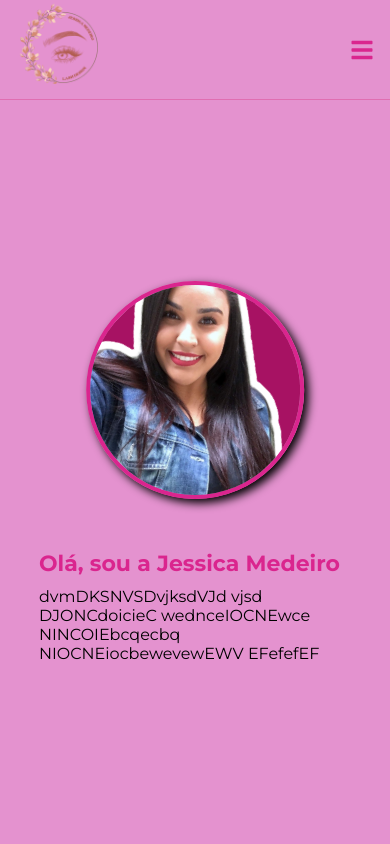
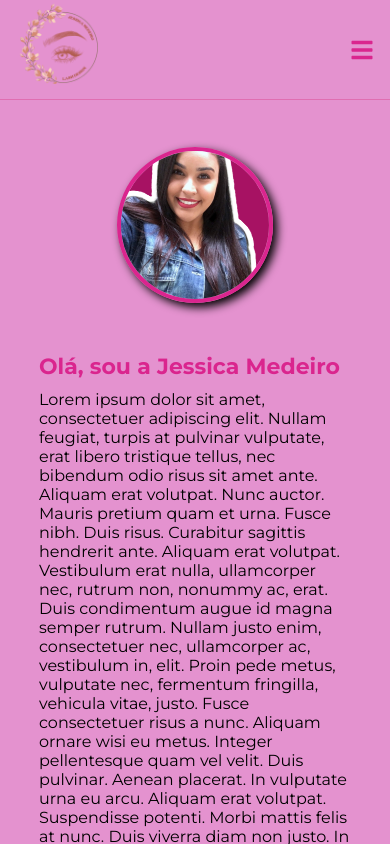
Before and after one commit to FilipemedeiroDev/landingpage-jessica, a Next.js app: page / in a window 390 px wide. Shown: the top 844 px of the page. Built offline with nearby package versions, Linux system fonts and the light colour scheme.

Commit message:
responsividade melhorada

```diff
--- a/src/pages/index.js
+++ b/src/pages/index.js
@@ -12,7 +12,7 @@ export default function Home() {
               Olá, sou a Jessica Medeiro
             </span>
             <p className={styles.text}>
-              dvmDKSNVSDvjksdVJd vjsd DJONCdoicieC wednceIOCNEwce NINCOIEbcqecbq NIOCNEiocbewevewEWV EFefefEF
+              Lorem ipsum dolor sit amet, consectetuer adipiscing elit. Nullam feugiat, turpis at pulvinar vulputate, erat libero tristique tellus, nec bibendum odio risus sit amet ante. Aliquam erat volutpat. Nunc auctor. Mauris pretium quam et urna. Fusce nibh. Duis risus. Curabitur sagittis hendrerit ante. Aliquam erat volutpat. Vestibulum erat nulla, ullamcorper nec, rutrum non, nonummy ac, erat. Duis condimentum augue id magna semper rutrum. Nullam justo enim, consectetuer nec, ullamcorper ac, vestibulum in, elit. Proin pede metus, vulputate nec, fermentum fringilla, vehicula vitae, justo. Fusce consectetuer risus a nunc. Aliquam ornare wisi eu metus. Integer pellentesque quam vel velit. Duis pulvinar. Aenean placerat. In vulputate urna eu arcu. Aliquam erat volutpat. Suspendisse potenti. Morbi mattis felis at nunc. Duis viverra diam non justo. In nisl. Nullam sit amet magna in magna gravida vehicula. Mauris tincidunt sem sed arcu. Nunc posuere. Nullam lectus justo, vulputate eget, mollis sed, tempor sed, magna. Cum sociis natoque penatibus et magnis dis parturient montes, nascetur ridiculus mus. Etiam neque. Curabitur ligula sapien, pulvinar a, vestibulum quis, facilisis vel, sapien. Nullam eget nisl. Donec vitae arcu.
             </p>
           </div>
           <div className={styles.contentImg}>
--- a/styles/Home.module.css
+++ b/styles/Home.module.css
@@ -3,15 +3,15 @@
     align-items: center;
     justify-content: center;
     width: 100vw;
-    height: calc(100vh - 100px);
+    min-height: calc(100vh - 100px);
 }
 
 .content {
     display: flex;
     align-items: center;
-    justify-content:space-between;
+    justify-content:space-around;
     width: 100%;
-    margin: 0 10%;
+    padding: 5% 10% 0 10%;
 }
 
 .contentText {
@@ -33,7 +33,7 @@
 .text {
     font-size: 16px;
     font-weight: normal;
-    text-align:start;
+    text-align: start;
 }
 
 .contentImg {
@@ -53,16 +53,16 @@
     transform: rotate(45deg);
 }
 
-@media (max-width: 760px) {
+
+@media (max-width: 780px) {
 
     .content {
         flex-direction: column-reverse;
-        width: 80%;
-        padding: 0;
+        padding: 12% 10% 0 10%;
     }
 
     .img {
-        width: 70%;
+        width: 50%;
     }
 
     .contentText {
```
